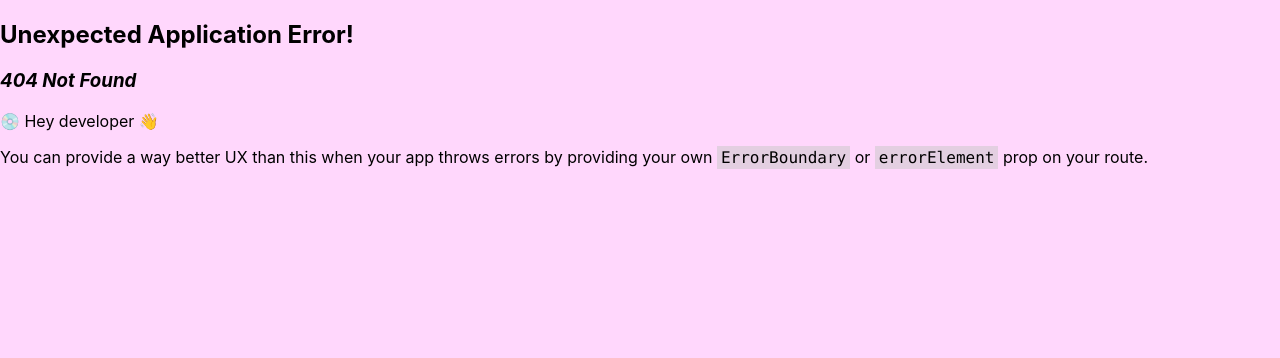
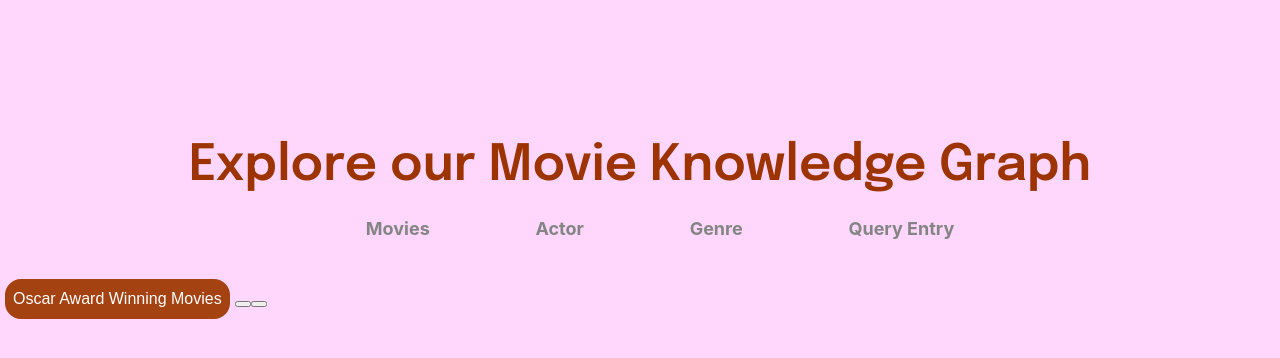
Before and after one commit to beatrixchikwu/INFO320-movies-vkg, a React (Create React App) app: page /genre in a window 1280 px wide. Before the commit this address had no page. Shown: the top 358 px of the page. Built offline with nearby package versions, Linux system fonts and the light colour scheme.

Commit message:
startet på genre page

```diff
--- a/src/QueryInput.js
+++ b/src/QueryInput.js
@@ -15,7 +15,13 @@ function QueryInput({ onSubmit }) {
 
   return (
     <form className='input-container' onSubmit={handleSubmit}>
-      <textarea className='input-box' value={query} onChange={handleChange} rows={6} cols={50} />
+      <textarea
+        className='input-box'
+        value={query}
+        onChange={handleChange}
+        rows={6}
+        cols={50}
+        placeholder="Enter your query here..." />
       <button className='input-button'type="submit">Submit Query</button>
     </form>
   );
--- a/src/components/NavigationBar.js
+++ b/src/components/NavigationBar.js
@@ -7,9 +7,10 @@ function NavigationBar () {
         <div className="navbar-container">
             <h1 className='header'>Explore our Movie Knowledge Graph</h1>
             <ul className="navbar-menu">
-                <li><NavLink exact to="/" activeClassName="active-link">Movies</NavLink></li>
-                <li><NavLink to="/actor" activeClassName="active-link">Actor</NavLink></li>
-                <li><NavLink to="/query-entry" activeClassName="active-link">Query Entry</NavLink></li>
+                <li><NavLink exact to="/" >Movies</NavLink></li>
+                <li><NavLink to="/actor">Actor</NavLink></li>
+                <li><NavLink to="/genre">Genre</NavLink></li>
+                <li><NavLink to="/query-entry">Query Entry</NavLink></li>
             </ul>
         </div>
     )
--- a/src/index.js
+++ b/src/index.js
@@ -9,6 +9,7 @@ import {
   RouterProvider,
 } from "react-router-dom";
 import QueryEntryPage from './pages/QueryEntryPage';
+import GenrePage from './pages/GenrePage';
 
 const router = createBrowserRouter([
   {
@@ -18,6 +19,10 @@ const router = createBrowserRouter([
   {
     path: "/actor",
     element: <ActorPage/>,
+  },
+  {
+    path: "/genre",
+    element: <GenrePage/>,
   },
   {
     path: "/query-entry",
--- a/src/pages/ActorPage.js
+++ b/src/pages/ActorPage.js
@@ -6,8 +6,6 @@ import '../styles.css';
 
 
 function ActorPage () {
-
-
     const [result, setResult] = useState(null);
     const [error, setError] = useState(null);
 
--- /dev/null
+++ b/src/pages/GenrePage.js
@@ -0,0 +1,51 @@
+import React, { useState} from "react";
+import { handleQueryOscarAward } from '../QueryFunctions/QueryFunctions';
+import { handleAnimationGenre } from "../QueryFunctions/QueryGenreFunctions";
+import QueryResult from "../QueryResult";
+import NavigationBar from "../components/NavigationBar";
+
+function GenrePage () {
+    const [result, setResult] = useState(null);
+    const [error, setError] = useState(null);
+
+    const executeQuery = async (query) => {
+        try {
+            const response = await fetch('http://localhost:8080/sparql', {
+            method: 'POST',
+            headers: {
+            'Content-Type': 'application/sparql-query',
+            },
+            body: query,
+            });
+        if (!response.ok) {
+            throw new Error('Network response was not ok');
+        }
+        const resultData = await response.text();
+        setResult(resultData);
+        setError(null);
+        } catch (error) {
+        setError(`Error: ${error.message}`);
+        setResult(null);
+        }
+  };
+
+    return (
+        <div className="genre-page-container">
+            <NavigationBar/>
+            <div className="genre-buttons">
+                <button className='ready-made-query-button' onClick={() => handleQueryOscarAward(executeQuery)}>
+                    Oscar Award Winning Movies
+                </button>
+                <button>
+
+                </button>
+                <button>
+
+                </button>
+            </div>
+            {result && <QueryResult result={result} />}
+        </div>
+    )
+}
+
+export default GenrePage;
--- a/src/pages/QueryEntryPage.js
+++ b/src/pages/QueryEntryPage.js
@@ -36,7 +36,7 @@ function QueryEntryPage () {
     <div className='actor-page-container'>
         <NavigationBar/>
         <h2>Query Entry</h2>
-        <p>Enter your owm SPARQL queries in the box below.</p>
+        <p>Enter your own SPARQL queries in the box below.</p>
         <QueryInput className='input-box' onSubmit={executeQuery} />
         {error && <div>Error: {error}</div>}
         {result && <QueryResult result={result} />}
--- a/src/styles.css
+++ b/src/styles.css
@@ -20,7 +20,6 @@ html {
 }
 
 .description-paragraph {
-  font-size: 20px;
   margin-bottom: 40px;
 }
 
```
